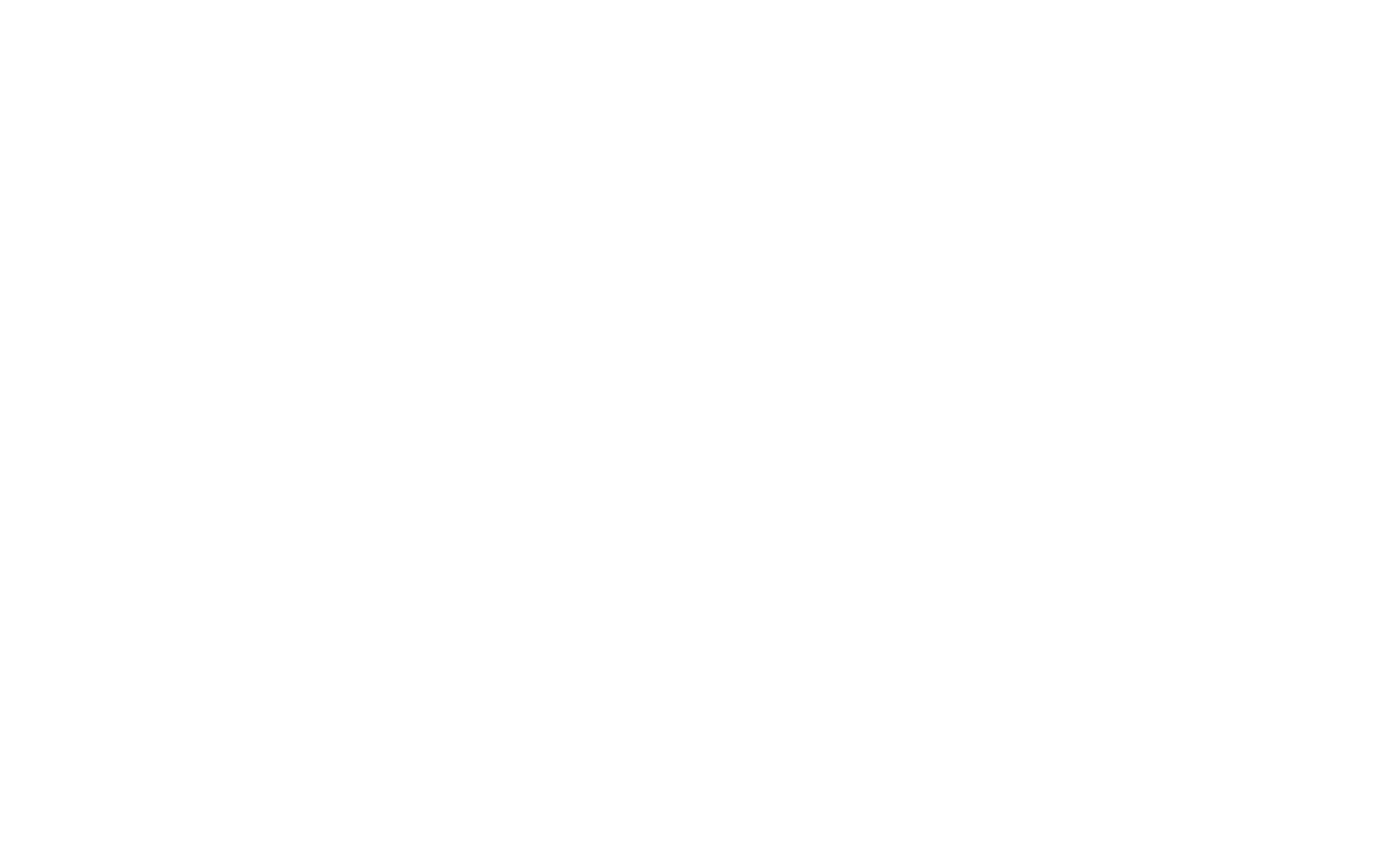
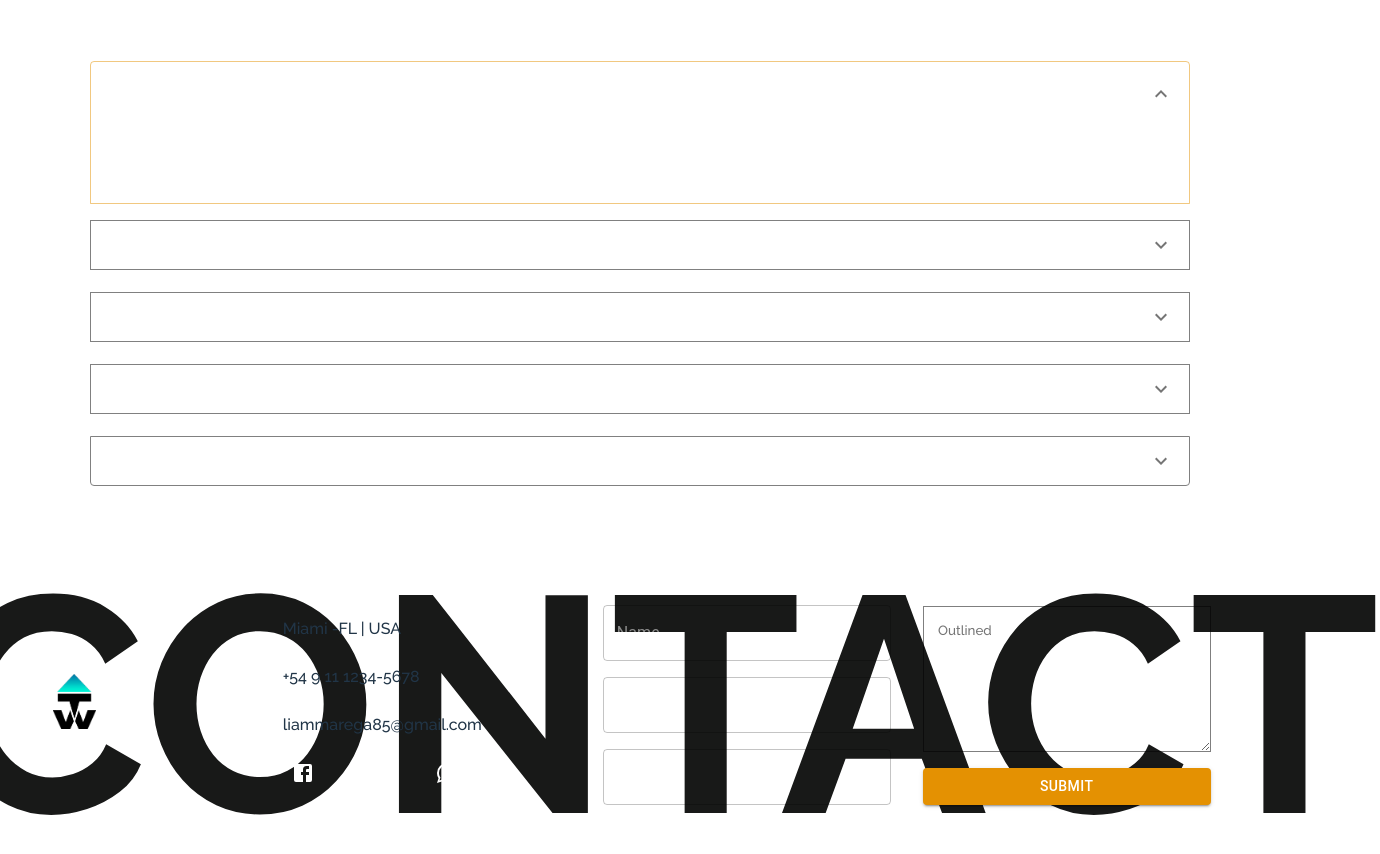
Before and after one commit to LiamMarega/miamifantasia_front, a React (Vite) app: page /faq in a window 1280 px wide. Before the commit this address had no page. Shown: the part 140-994 px from the top of the page, 1380 px wide, since content can reach past the window. Before the commit the page ends 800 px from the top, so only its background shows below. Built offline with nearby package versions, Linux system fonts and the light colour scheme.

Commit message:
Add faq page

```diff
--- a/src/App.jsx
+++ b/src/App.jsx
@@ -1,5 +1,5 @@
 import React from 'react';
-import {BrowserRouter, Route, Routes} from 'react-router-dom';
+import { BrowserRouter, Route, Routes } from 'react-router-dom';
 import HomeScreen from './pages/Home';
 // Default theme
 import '@splidejs/react-splide/css';
@@ -12,6 +12,7 @@
 import '@splidejs/react-splide/css/core';
 
 import ScrollOnTop from './assets/utils/router/scrollOnTop';
+import FrequentQuestions from './pages/FrequentQuestions';
 
 function App() {
   return (
@@ -20,6 +21,7 @@
         <ScrollOnTop>
           <Routes>
             <Route path="/" element={<HomeScreen />} />
+            <Route path="/faq" element={<FrequentQuestions />} />
           </Routes>
         </ScrollOnTop>
       </div>
--- /dev/null
+++ b/src/assets/files/FyQ.jsx
@@ -0,0 +1,36 @@
+const FyQ = [
+  {
+    summary:
+      'What are the requirements for renting one of your luxury properties?',
+    detail:
+      'To rent one of our luxury properties, a security deposit and background check are required. Age and income restrictions may also apply. For more information, please contact us and our leasing team will provide you with all the details.'
+  },
+
+  {
+    summary:
+      'What payment options are available for renting a luxury property?',
+    detail:
+      'We offer several payment options for renting our luxury properties. We accept cash, check, and credit card payments. We also offer automated and scheduled payment options for your convenience.'
+  },
+  {
+    summary: 'What is included in the rental of one of your luxury properties?',
+    detail:
+      "The rental of one of our luxury properties includes exclusive use of the property for the rental period. It also includes basic services such as water, electricity, and gas, as well as access to the property's common amenities such as pools, gyms, and green spaces."
+  },
+
+  {
+    summary:
+      'Do you offer customization options for the luxury properties you rent?',
+    detail:
+      'Yes, we offer customization options for our luxury properties. You can choose from a wide range of finishes and design options to tailor the property to your needs and personal preferences. Contact us for more information and to schedule a consultation with our design team.'
+  },
+
+  {
+    summary:
+      'What are your cancellation and deposit return policies for luxury property rentals?',
+    detail:
+      'Our cancellation and deposit return policies vary depending on the rental contract and the property in question. In general, written notice with a minimum of 30 days before the cancellation date is required to receive a refund of the security deposit. If there is damage to the property, it will be deducted from the security deposit. For more information, please see our rental policies or contact us directly.'
+  }
+];
+
+export default FyQ;
--- /dev/null
+++ b/src/components/Accordion/index.jsx
@@ -0,0 +1,78 @@
+import React, { useState } from 'react';
+import Accordion from '@mui/material/Accordion';
+import AccordionDetails from '@mui/material/AccordionDetails';
+import AccordionSummary from '@mui/material/AccordionSummary';
+import Typography from '@mui/material/Typography';
+import ExpandMoreIcon from '@mui/icons-material/ExpandMore';
+import './styles.scss';
+
+export default function ControlledAccordions({ data }) {
+  const [expanded, setExpanded] = useState('panel-0');
+
+  const handleChange = (panel) => (event, d) => {
+    setExpanded(d ? panel : false);
+  };
+
+  return (
+    <div className="ContainerAccoirdion">
+      {data?.map((data, idx) => (
+        <Accordion
+          expanded={expanded === `panel-${idx}`}
+          onChange={handleChange(`panel-${idx}`)}
+          key={data?.summary + idx}
+          sx={{
+            background: 'transparent',
+            marginBottom: '2%',
+            border:
+              expanded === `panel-${idx}`
+                ? '1px solid  rgba(228, 145, 2, 0.5)'
+                : '1px solid  gray',
+            boxShadow: 'none',
+            '&:before': {
+              display: 'none'
+            }
+          }}
+        >
+          <AccordionSummary
+            expandIcon={<ExpandMoreIcon />}
+            aria-controls="panel1bh-content"
+            id="panel1bh-header"
+            sx={{ textTransform: 'lowercase' }}
+          >
+            <Typography
+              sx={{
+                width: data?.summary2 ? '40%' : '100%',
+                lineHeight: 1.1,
+                flexShrink: 0,
+                fontWeight: '700',
+                '&:first-letter': {
+                  textTransform: 'uppercase'
+                }
+              }}
+            >
+              {data?.summary}
+            </Typography>
+            <Typography sx={{ color: 'text.secondary' }}>
+              {data?.summary2}
+            </Typography>
+          </AccordionSummary>
+          <AccordionDetails>
+            <Typography
+              id="DetailsText"
+              sx={{
+                color: '#626262 !important',
+                fontWeight: '300',
+                lineHeight: 1.1
+              }}
+            >
+              {data?.detail}
+              <br />
+              <br />
+              {data?.detail2}
+            </Typography>
+          </AccordionDetails>
+        </Accordion>
+      ))}
+    </div>
+  );
+}
--- /dev/null
+++ b/src/components/Accordion/styles.scss
@@ -0,0 +1,15 @@
+.ContainerAccoirdion {
+  text-align: start;
+  margin-top: 5%;
+  p {
+    color: #ffffff !important;
+
+    font-size: 1.2rem;
+  }
+
+  #DetailsText {
+    color: #ffffff !important;
+    font-size: 1rem;
+    opacity: 0.6;
+  }
+}
--- /dev/null
+++ b/src/components/Footer/index.jsx
@@ -0,0 +1,77 @@
+import React from 'react';
+import Grid from '@mui/material/Unstable_Grid2';
+import LogoIMG from '../../assets/images/Logo.png';
+import { Button, IconButton, ListItem, Stack, TextField } from '@mui/material';
+import FacebookIcon from '@mui/icons-material/Facebook';
+import InstagramIcon from '@mui/icons-material/Instagram';
+import WhatsAppIcon from '@mui/icons-material/WhatsApp';
+import TextareaAutosize from '@mui/material/TextareaAutosize';
+import './styles.scss';
+
+function Footer() {
+  return (
+    <div className="containerContact">
+      <Grid container justifyContent="center" alignItems="center">
+        <h2 id="textBg">CONTACT</h2>
+        <Grid md={2}>
+          <img src={LogoIMG} alt="LogoIMG" width={'20%'} />
+        </Grid>
+        <Grid md={2}>
+          <Stack spacing={1}>
+            <ListItem>Miami -FL | USA</ListItem>
+            <ListItem>+54 9 11 1234-5678</ListItem>
+            <ListItem>liammarega85@gmail.com</ListItem>
+          </Stack>
+          <Stack direction="row">
+            <ListItem>
+              <IconButton aria-label="delete">
+                <FacebookIcon />
+              </IconButton>
+            </ListItem>
+            <ListItem>
+              <IconButton aria-label="delete">
+                <InstagramIcon />
+              </IconButton>
+            </ListItem>
+            <ListItem>
+              <IconButton aria-label="delete">
+                <WhatsAppIcon />
+              </IconButton>
+            </ListItem>
+          </Stack>
+        </Grid>
+        <Grid md={1}></Grid>
+        <Grid md={3}>
+          <Stack>
+            <ListItem>
+              <TextField label="Name" variant="outlined" />
+            </ListItem>
+            <ListItem>
+              <TextField label="Email" variant="outlined" />
+            </ListItem>
+            <ListItem>
+              <TextField label="Phone" variant="outlined" />
+            </ListItem>
+          </Stack>
+        </Grid>
+
+        <Grid md={3}>
+          <Stack>
+            <ListItem>
+              <TextareaAutosize
+                minRows={7.2}
+                placeholder="Outlined"
+                variant="outlined"
+              />
+            </ListItem>
+            <ListItem>
+              <Button variant="contained">Submit</Button>
+            </ListItem>
+          </Stack>
+        </Grid>
+      </Grid>
+    </div>
+  );
+}
+
+export default Footer;
--- /dev/null
+++ b/src/components/Footer/styles.scss
@@ -0,0 +1,37 @@
+.containerContact {
+  padding: 0 0 10vh 0;
+  overflow: hidden;
+
+  button {
+    color: white !important;
+  }
+
+  #textBg {
+    position: absolute;
+    width: 100%;
+    font-size: 24vw;
+    left: -5%;
+
+    color: #181918;
+    z-index: 0;
+  }
+
+  .MuiFormControl-root {
+    color: white !important;
+    width: 100%;
+    label {
+      color: white !important;
+      opacity: 0.5;
+    }
+  }
+  textarea {
+    width: 100%;
+    background: transparent;
+    border: 1px solid rgba(0, 0, 0, 0.5);
+
+    padding: 5%;
+  }
+  button {
+    width: 100%;
+  }
+}
--- a/src/components/Navbar/index.jsx
+++ b/src/components/Navbar/index.jsx
@@ -12,10 +12,17 @@
 import LogoIMG from '../../assets/images/Logo.png';
 import PhoneIcon from '@mui/icons-material/Phone';
 import SegmentIcon from '@mui/icons-material/Segment';
+import { useNavigate } from 'react-router';
 
-const pages = ['Home', 'About us', 'Contats'];
+const pages = [
+  { name: 'Home', url: '' },
+  { name: 'About us', url: 'about' },
+  { name: 'Contats', url: 'contact' },
+  { name: 'FAQ', url: 'faq' }
+];
 
 function Navbar() {
+  const navigate = useNavigate();
   const [anchorElNav, setAnchorElNav] = useState(null);
   const [anchorElUser, setAnchorElUser] = useState(null);
   const [navBarbackground, setNavBarbackgorund] = useState(false);
@@ -43,6 +50,10 @@
       window.removeEventListener('scroll', changeBackground);
     };
   }, []);
+
+  const navigateTo = (url) => {
+    navigate(`/${url}`);
+  };
 
   const navbarStyle = {
     backgroundColor: navBarbackground ? '#1d1c1d' : 'transparent',
@@ -93,8 +104,8 @@
               }}
             >
               {pages.map((page) => (
-                <MenuItem key={page} onClick={handleCloseNavMenu}>
-                  <Typography textAlign="center">{page}</Typography>
+                <MenuItem key={page.name} onClick={handleCloseNavMenu}>
+                  <Typography textAlign="center">{page.name}</Typography>
                 </MenuItem>
               ))}
             </Menu>
@@ -120,7 +131,7 @@
             {pages.map((page) => (
               <Button
                 key={page}
-                onClick={handleCloseNavMenu}
+                onClick={() => navigateTo(page.url)}
                 sx={{
                   my: 2,
                   marginLeft: '6%',
@@ -128,7 +139,7 @@
                   display: 'block'
                 }}
               >
-                {page}
+                {page.name}
               </Button>
             ))}
           </Box>
--- /dev/null
+++ b/src/pages/FrequentQuestions/index.jsx
@@ -0,0 +1,34 @@
+import React from 'react';
+import { Box } from '@mui/system';
+import ControlledAccordions from '../../components/Accordion';
+import FyQ from '../../assets/files/FyQ.jsx';
+import Navbar from '../../components/Navbar';
+import ArrowBackIcon from '@mui/icons-material/ArrowBack';
+import { useNavigate } from 'react-router';
+import Footer from '../../components/Footer';
+import BasePages from '../base';
+
+function FrequentQuestions() {
+  const navigate = useNavigate();
+  //onclick navigate home
+  const navigateHome = () => {
+    navigate('/');
+  };
+
+  return (
+    <BasePages>
+      <Box sx={{ padding: '7%' }}>
+        <div className="flex-space">
+          <h1>FAQ</h1>
+          <div className="pointer" onClick={navigateHome}>
+            <ArrowBackIcon />
+          </div>
+        </div>
+
+        <ControlledAccordions data={FyQ} />
+      </Box>
+    </BasePages>
+  );
+}
+
+export default FrequentQuestions;
--- a/src/pages/Home/index.jsx
+++ b/src/pages/Home/index.jsx
@@ -7,16 +7,18 @@
 import ColorBox from '../../components/Elements/ColorBox';
 import Photos from './parts/Photos';
 import Contact from './parts/Conctact';
+import Footer from '../../components/Footer';
+import BasePages from '../base';
 
 function HomeScreen() {
   return (
     <div className="containerHomeScreen">
-      <ColorBox config={{top: 0, left: 0, height: '170px'}} />
-      <Navbar />
-      <Carousel />
-      <CarouselProducts />
-      <Photos />
-      <Contact />
+      <BasePages>
+        <ColorBox config={{ top: 0, left: 0, height: '170px' }} />
+        <Carousel />
+        <CarouselProducts />
+        <Photos />
+      </BasePages>
     </div>
   );
 }
--- /dev/null
+++ b/src/pages/base/index.jsx
@@ -0,0 +1,15 @@
+import React from 'react';
+import Footer from '../../components/Footer';
+import Navbar from '../../components/Navbar';
+
+function BasePages(props) {
+  return (
+    <>
+      <Navbar />
+      {props.children}
+      <Footer />
+    </>
+  );
+}
+
+export default BasePages;
```
